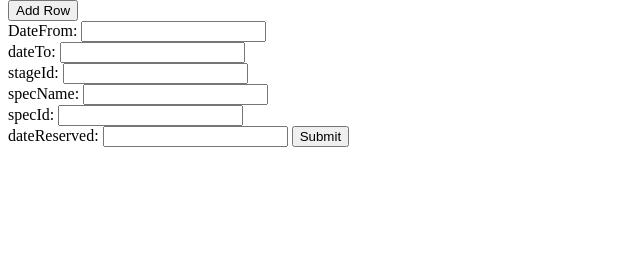
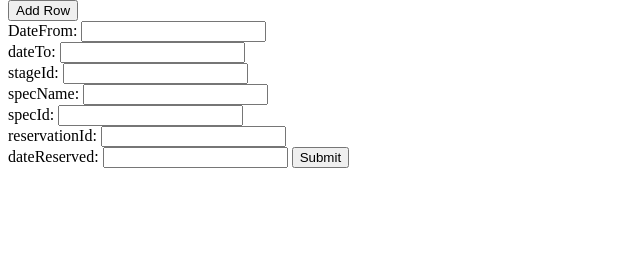
Before and after one commit to kairen88/StageReservationManager, a PHP site: page /stageReservation.html in a window 1280 px wide. Shown: the part 36-300 px from the top of the page, without its empty margins (0-640 px from the left). Run offline with PHP 8.4, Linux system fonts and the light colour scheme.

Commit message:
fix for problem: unable to update table in sql, added form element to manually input reservationId, currently working, updating table in SQL

```diff
--- a/reserve.php
+++ b/reserve.php
@@ -17,6 +17,7 @@ $date_reserved_to  =    $_POST['dateTo'];
 $stage_id  =    $_POST['stageId'];
 $spec_id   =    $_POST['specId'];
 $spec_name  =    $_POST['specName'];
+$reservation_id=   $_POST['reservationId'];
 
 echo " post success" ;
 
@@ -34,7 +35,7 @@ if(isset($_POST['btnRegister'])) //===When I will Set the Button to 1 or Press B
 {
 echo " if success" ;
 $q= " COUNT * FROM stageReservation";
-$reservation_id=   mysql_query($q)+1;
+//$reservation_id=   mysql_query($q)+1;
 $query    =    "INSERT INTO stageReservation(date_reserved,date_reserved_from,date_reserved_to,stage_id,spec_id,spec_name,reservation_id)
 					   VALUES('$date_reserved','$date_reserved_from','$date_reserved_to','$stage_id','$spec_id','$spec_name','$reservation_id')";
 $res    =    mysql_query($query);
--- a/stageReservation.html
+++ b/stageReservation.html
@@ -64,7 +64,12 @@ specName: <input type="text" name="specName" />
 </br>
 specId: <input type="text" name="specId" />
 </br>
-dateReserved: <input type="text" name="dateReserved" /> <input type="submit" value="Submit" name="btnRegister"/>
+reservationId: <input type="text" name="reservationId" />
+
+</br>
+dateReserved: <input type="text" name="dateReserved" />
+
+<input type="submit" value="Submit" name="btnRegister"/>
 
 </form>
 
```
